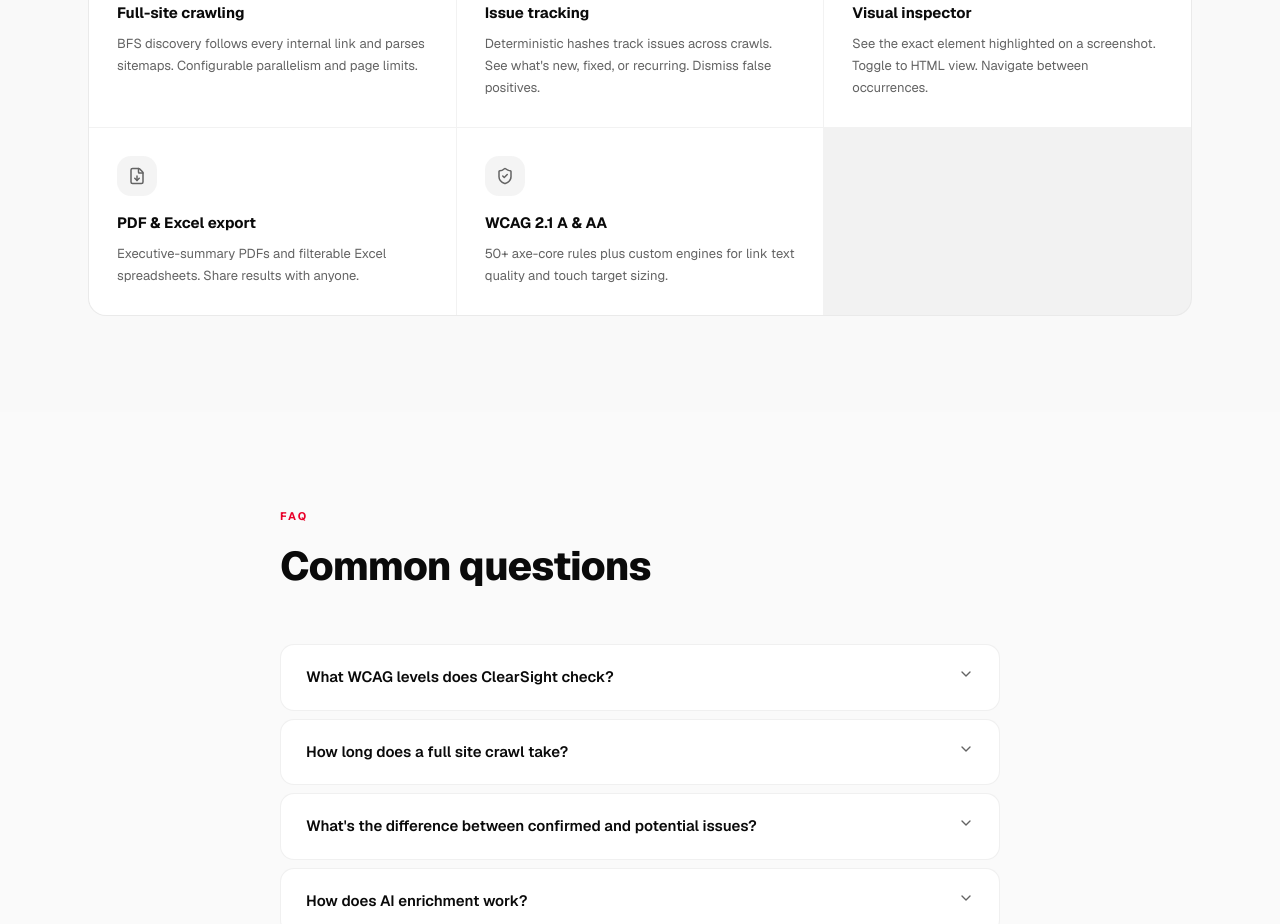
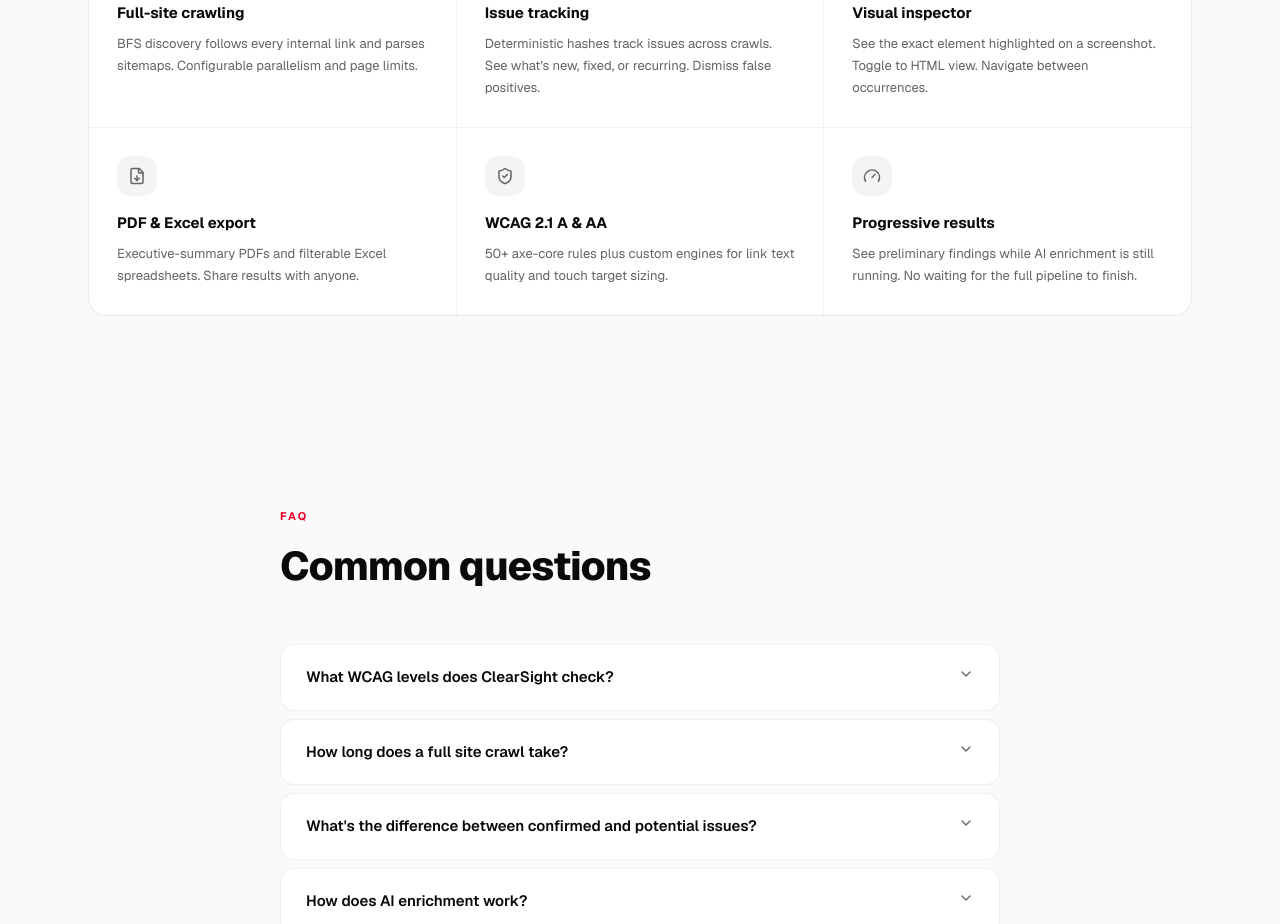
Before and after one commit to thepranaygupta/clearsight, a Next.js app: page / in a window 1280 px wide. Shown: the part 2660-3584 px from the top of the page. Built offline with nearby package versions, Linux system fonts and the light colour scheme.

Commit message:
fix: add 6th feature card (Progressive results) to complete 3-column grid

```diff
--- a/src/components/landing/Features.tsx
+++ b/src/components/landing/Features.tsx
@@ -5,6 +5,7 @@ import {
   MousePointerClick,
   FileDown,
   ShieldCheck,
+  Gauge,
 } from "lucide-react";
 
 const heroFeature = {
@@ -50,6 +51,12 @@ const features = [
     title: "WCAG 2.1 A & AA",
     description:
       "50+ axe-core rules plus custom engines for link text quality and touch target sizing.",
+  },
+  {
+    icon: Gauge,
+    title: "Progressive results",
+    description:
+      "See preliminary findings while AI enrichment is still running. No waiting for the full pipeline to finish.",
   },
 ];
 
```
